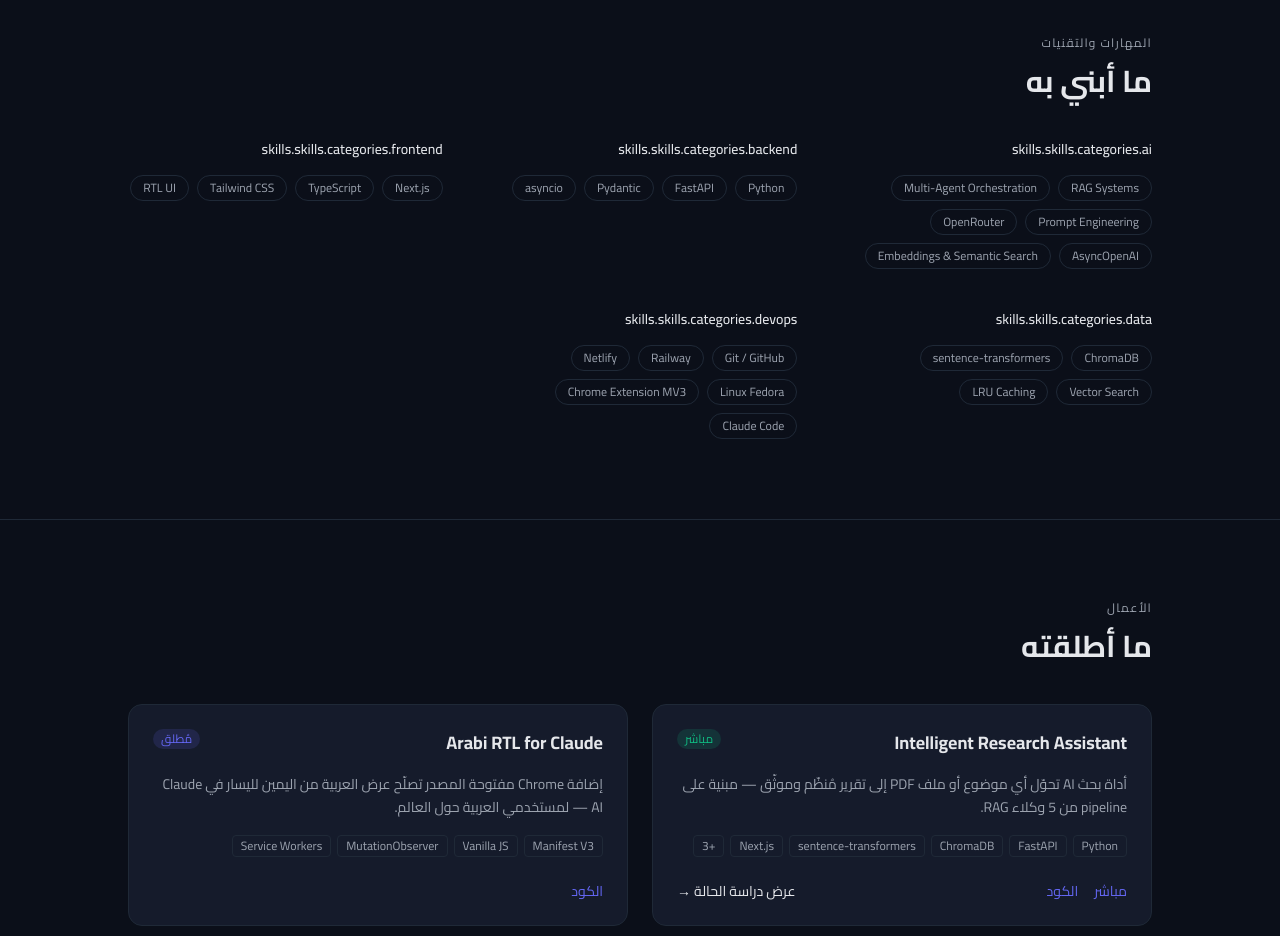
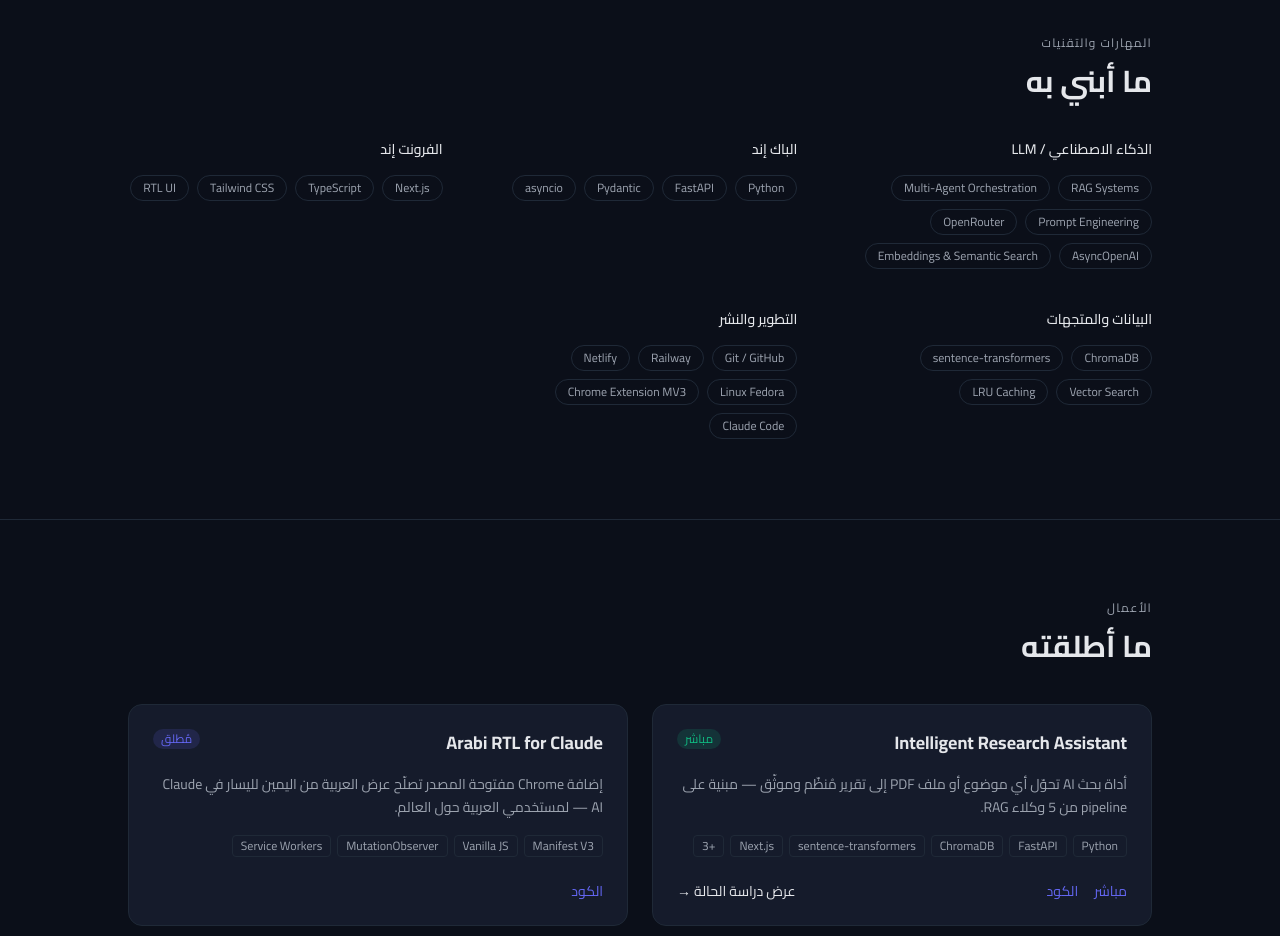
Before and after one commit to ahmadslike/portfolio, a Next.js app: page /ar in a window 1280 px wide. Shown: the part 1220-2156 px from the top of the page. Built offline with nearby package versions, Linux system fonts and the light colour scheme.

Commit message:
fix(i18n): drop redundant 'skills.' prefix from skill category labelKeys
useTranslations("skills") is already namespaced; the prefix caused lookups
to resolve to skills.skills.categories.<id>, which doesn't exist, so
next-intl rendered the raw key path instead of the localized category name.

```diff
--- a/src/content/skills.ts
+++ b/src/content/skills.ts
@@ -3,7 +3,7 @@
 export const skillCategories: SkillCategory[] = [
   {
     id: "ai",
-    labelKey: "skills.categories.ai",
+    labelKey: "categories.ai",
     skills: [
       "RAG Systems",
       "Multi-Agent Orchestration",
@@ -15,17 +15,17 @@
   },
   {
     id: "backend",
-    labelKey: "skills.categories.backend",
+    labelKey: "categories.backend",
     skills: ["Python", "FastAPI", "Pydantic", "asyncio"],
   },
   {
     id: "frontend",
-    labelKey: "skills.categories.frontend",
+    labelKey: "categories.frontend",
     skills: ["Next.js", "TypeScript", "Tailwind CSS", "RTL UI"],
   },
   {
     id: "data",
-    labelKey: "skills.categories.data",
+    labelKey: "categories.data",
     skills: [
       "ChromaDB",
       "sentence-transformers",
@@ -35,7 +35,7 @@
   },
   {
     id: "devops",
-    labelKey: "skills.categories.devops",
+    labelKey: "categories.devops",
     skills: [
       "Git / GitHub",
       "Railway",
```
